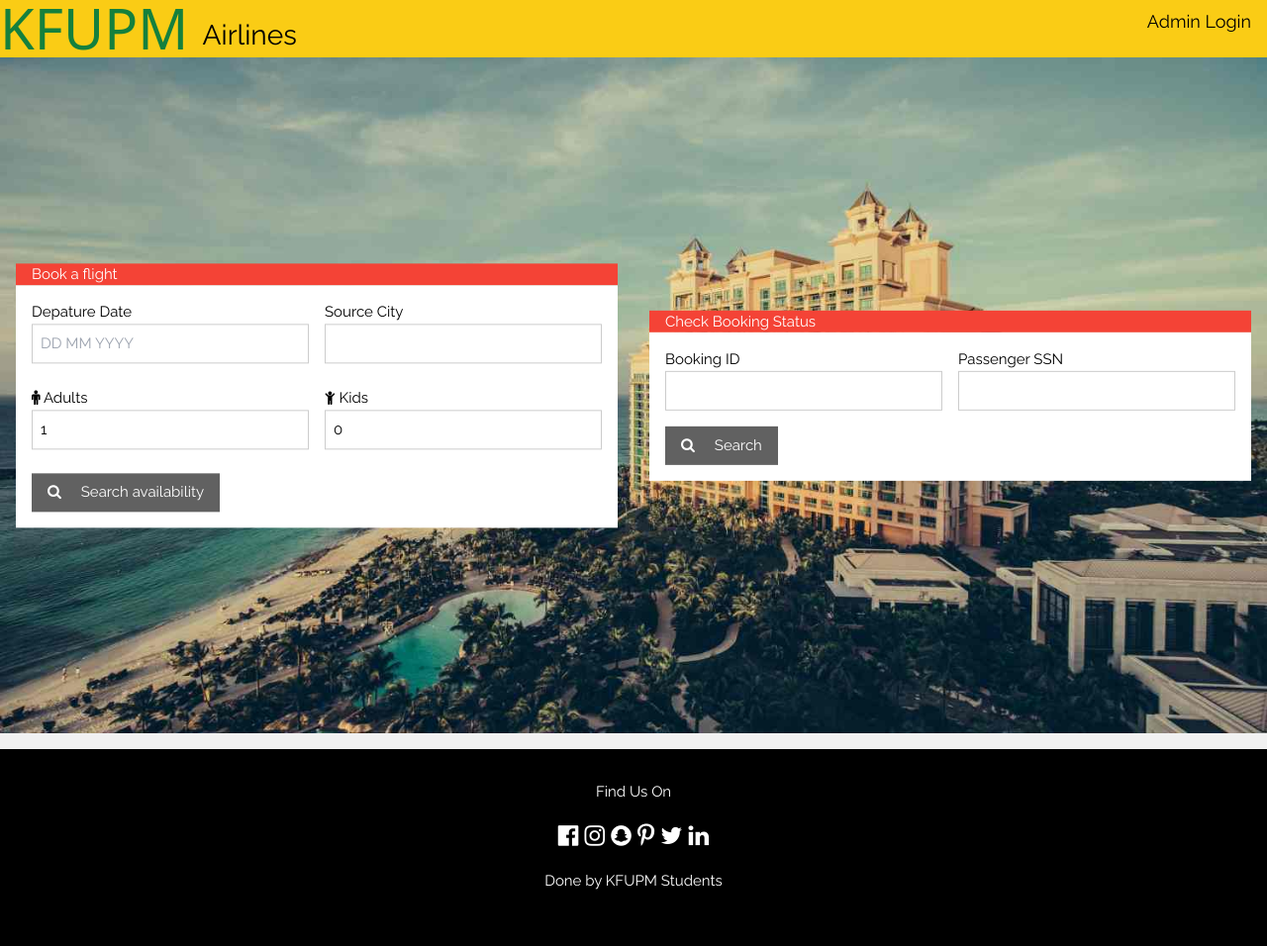
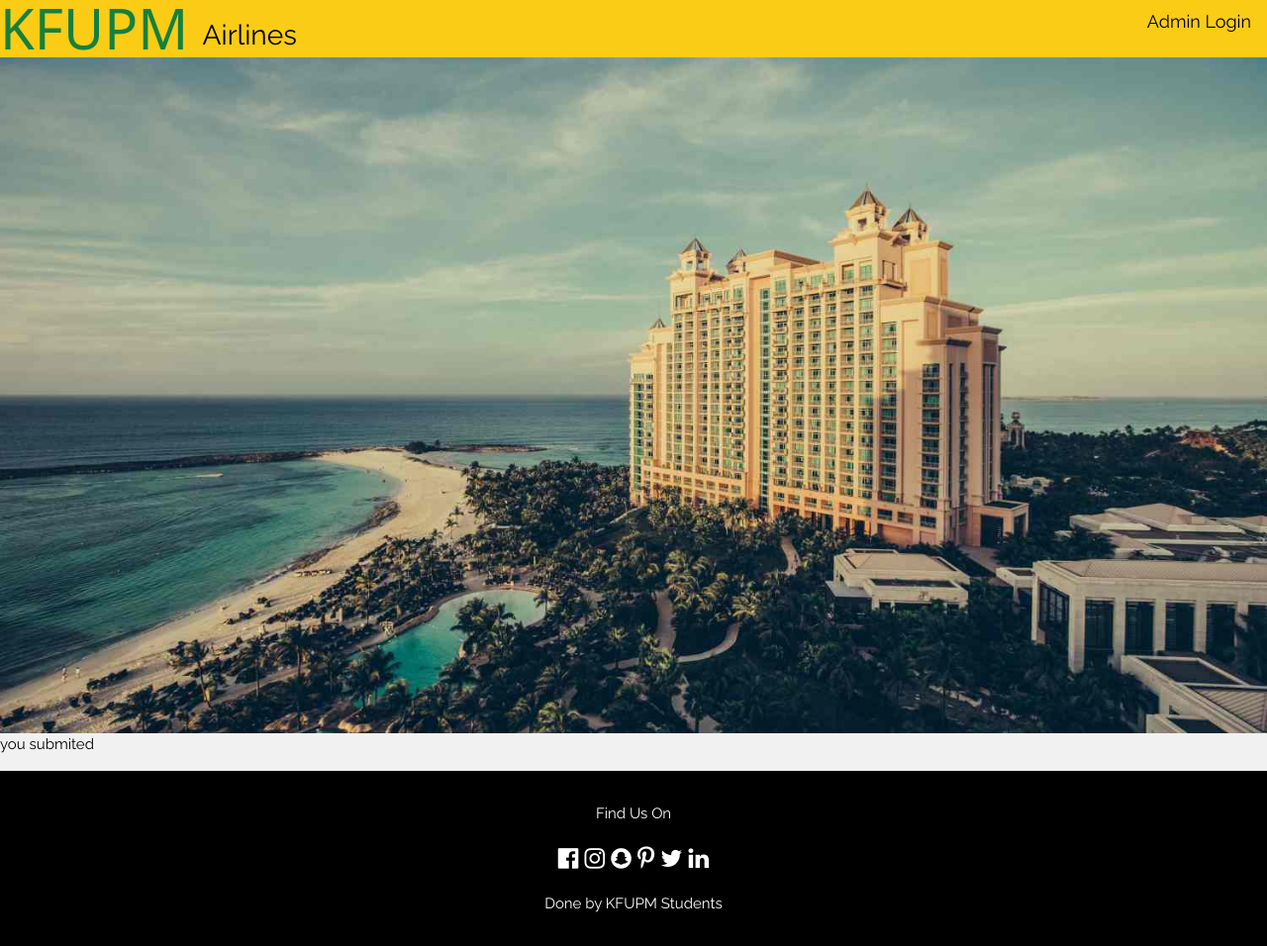
Before and after one commit to ammar-faifi/ics324, a Django app: page /flight/check_booking in a window 1280 px wide. Shown: the whole page at 99% size. Before the commit the page ends 899 px from the top, so only its background shows below. Run offline with Django 4.2, Linux system fonts and the light colour scheme; some libraries are stand-ins or nearby versions.

Commit message:
add booking chek page

```diff
--- /dev/null
+++ b/flight/templates/flight/booking.html
@@ -0,0 +1,16 @@
+{% extends 'base.html' %}
+{% load static %}
+{% block content %}
+<header class="w3-display-container w3-content" style="max-width: 1500px">
+  <img
+    class="w3-image"
+    src="{% static 'hotel.jpg' %}"
+    alt="The Hotel"
+    style="min-width: 1000px"
+    width="1500"
+    height="800"
+  />
+
+  you submited
+
+{% endblock content %}
--- a/flight/templates/flight/index.html
+++ b/flight/templates/flight/index.html
@@ -18,7 +18,7 @@
       <h2>Book a flight</h2>
     </div>
     <div class="w3-container w3-white w3-padding-16">
-      <form action="/action_page.php" target="_blank">
+      <form action="/action_page.php">
         <div class="w3-row-padding" style="margin: 0 -16px">
           <div class="w3-half w3-margin-bottom">
             <label> Depature Date</label>
@@ -76,7 +76,7 @@
       <h2>Check Booking Status</h2>
     </div>
     <div class="w3-container w3-white w3-padding-16">
-      <form action="{% url 'flight:check_booking' %}" target="_blank">
+      <form action="{% url 'flight:check_booking' %}">
         <div class="w3-row-padding" style="margin: 0 -16px">
           <div class="w3-half w3-margin-bottom">
             <label>Booking ID</label>
--- a/flight/views.py
+++ b/flight/views.py
@@ -23,8 +23,8 @@ class CheckBooking(TemplateView):
 
     def get(self, request:HttpRequest):
         print(request.GET)
-        return render(request, 'flight/index.html')
+        return render(request, 'flight/booking.html')
 
     def post(self, request:HttpRequest):
         print(request.POST)
-        return render(request, 'flight/index.html')
+        return render(request, 'flight/booking.html')
```
